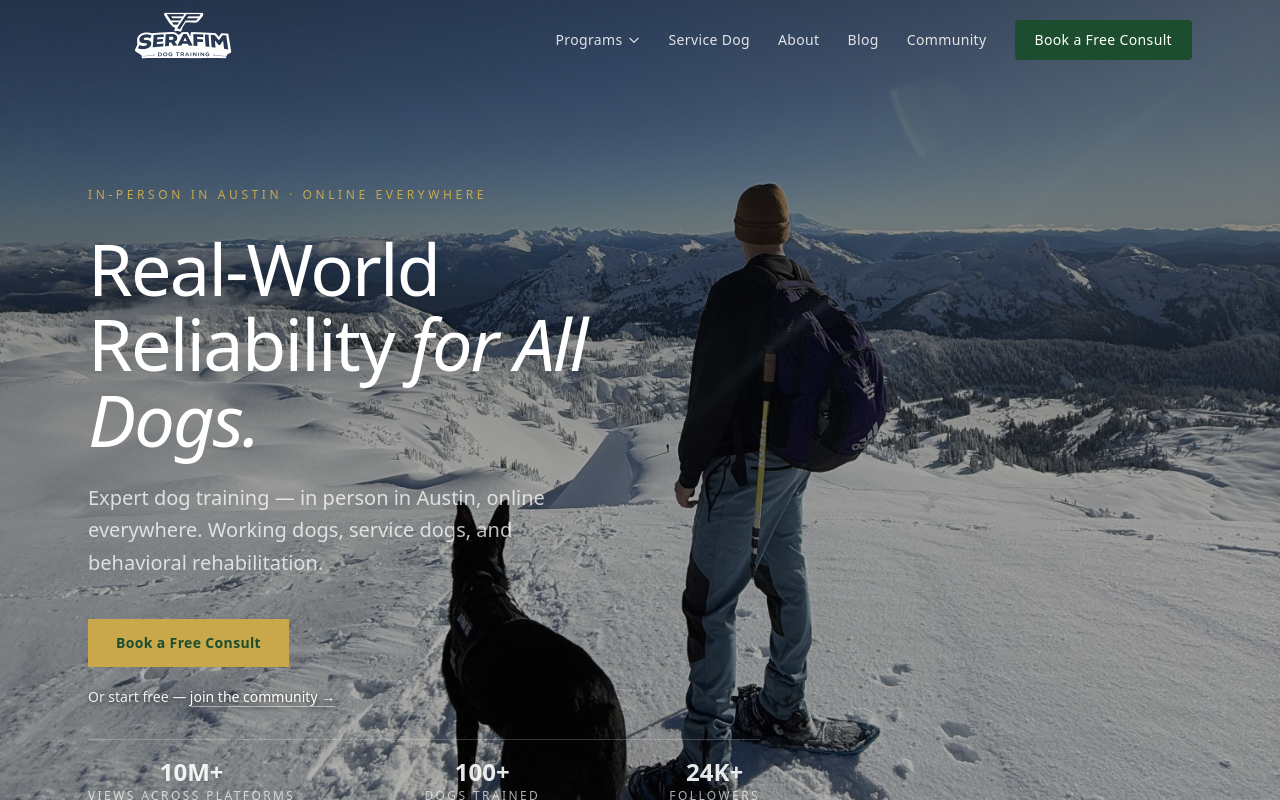
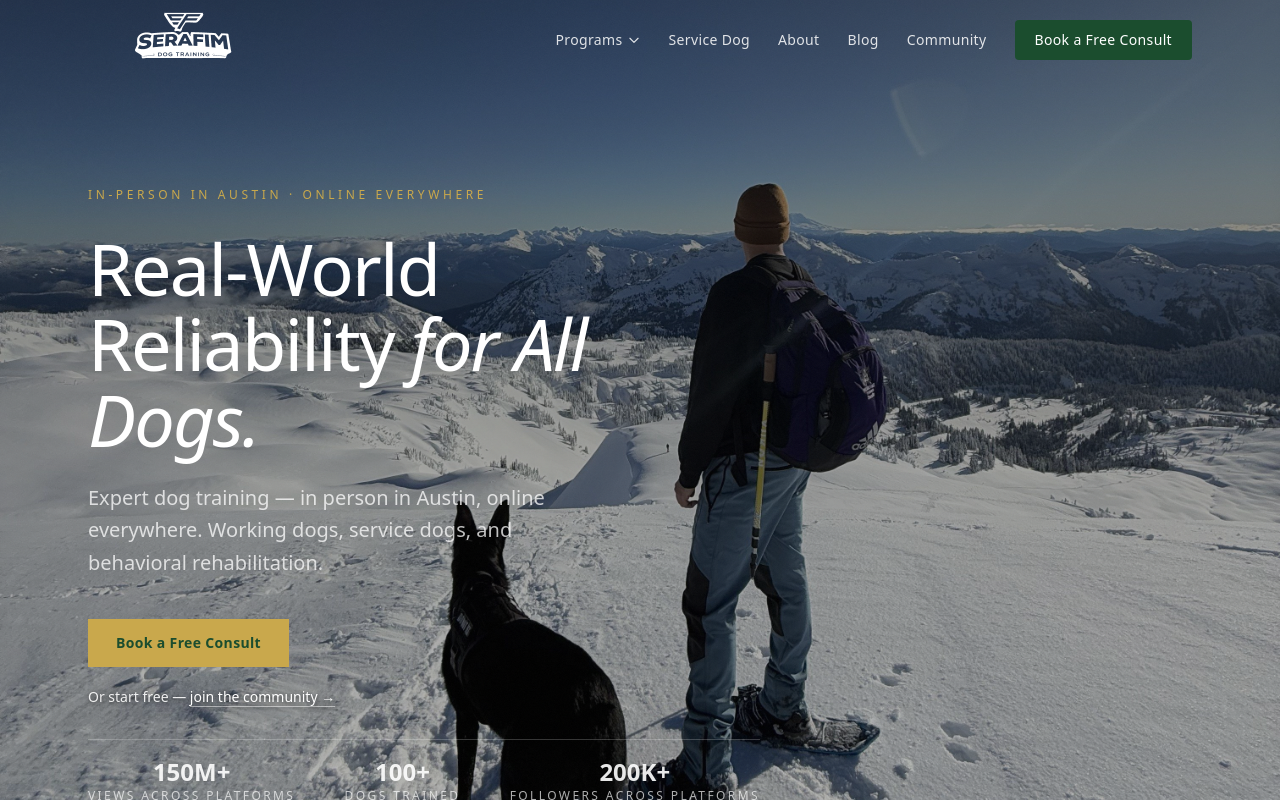
Before and after one commit to SerafimDogTraining/serafim-dog-training, a Next.js app: page / in a window 1280 px wide. Shown: the top 800 px of the page. Built offline with nearby package versions, Linux system fonts and the light colour scheme.

Commit message:
Update homepage stats and pricing

```diff
--- a/app/page.tsx
+++ b/app/page.tsx
@@ -20,7 +20,7 @@ const offers = [
   {
     href: "/programs/structured-dog",
     name: "Structured Dog Package",
-    price: "$999",
+    price: "$800",
     features: [
       "3 sessions 1-on-1 with me",
       "How to build structure from the start",
@@ -32,7 +32,7 @@ const offers = [
   {
     href: "/programs/behavioral-correction",
     name: "Behavioral Correction",
-    price: "$2,000",
+    price: "$1,600",
     features: [
       "6 sessions 1-on-1 with me",
       "Video review between sessions",
@@ -43,7 +43,7 @@ const offers = [
   {
     href: "/programs/handler",
     name: "Handler Package",
-    price: "$3,500",
+    price: "$3,200",
     features: [
       "12 weekly sessions 1-on-1",
       "Everything in the other packages",
--- a/components/HeroSection.tsx
+++ b/components/HeroSection.tsx
@@ -63,9 +63,9 @@ export default function HeroSection() {
           <div className="border-t border-b border-white/20 py-4 mt-8">
             <div className="flex flex-wrap justify-center md:justify-between gap-6 md:gap-0 text-white/90">
               {[
-                { stat: "10M+", label: "Views Across Platforms" },
+                { stat: "150M+", label: "Views Across Platforms" },
                 { stat: "100+", label: "Dogs Trained" },
-                { stat: "24K+", label: "Followers" },
+                { stat: "200K+", label: "Followers Across Platforms" },
               ].map((item) => (
                 <div key={item.stat} className="text-center">
                   <div className="font-display text-2xl font-semibold">{item.stat}</div>
```
